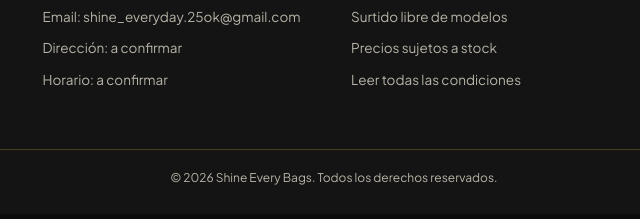
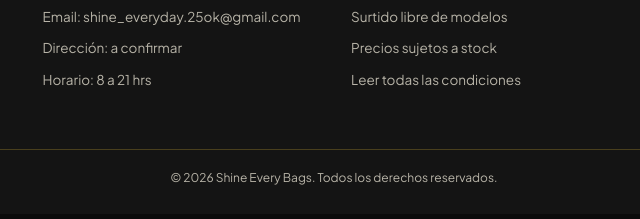
Before and after one commit to juanfranciscogabrielc-boop/shine-every-bag, a plain HTML site: page index.html in a window 1280 px wide. Shown: the part 5158-5377 px from the top of the page, 306-946 px from the left. Drawn offline with nearby package versions, Linux system fonts and the light colour scheme.

Commit message:
Update index.html

```diff
--- a/index.html
+++ b/index.html
@@ -517,8 +517,7 @@ input[type=radio]{accent-color:var(--champagne)}
 const TIENDA = {
   whatsapp: "3517510656",    // 549 + 3517510656 (Argentina celular)
   email: "shine_everyday.25ok@gmail.com",
-  direccion: "",
-  horario: "",
+  horario: "8 a 21 hrs",
   instagram: "https://www.instagram.com/shine_everyday.ok/",
   facebook: "",
   tiktok: "https://www.tiktok.com/@melisfin?lang=es",
```
